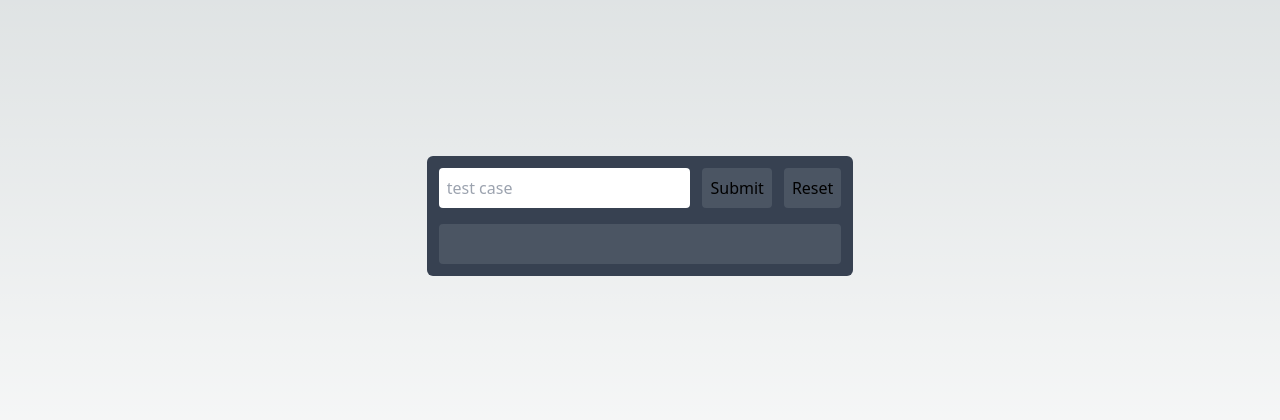
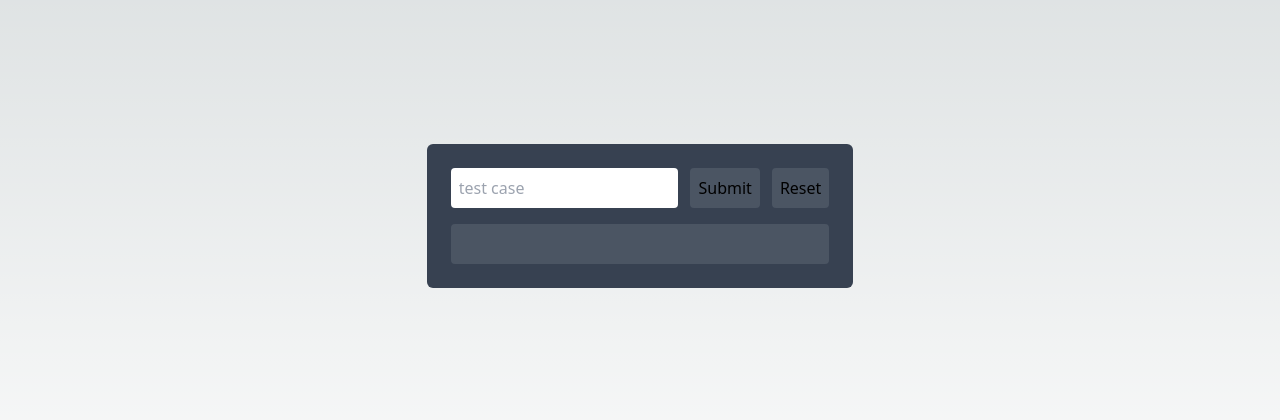
Before and after one commit to RyneBurden/pronvest-interview, a Next.js app: page / in a window 1280 px wide. Shown: the part 184-604 px from the top of the page. Built offline with nearby package versions, Linux system fonts and the light colour scheme.

Commit message:
add more padding

```diff
--- a/src/pages/index.tsx
+++ b/src/pages/index.tsx
@@ -120,7 +120,7 @@ export default function Home() {
         <link rel="icon" href="/favicon.ico" />
       </Head>
       <main className="h-screen w-screen flex items-center justify-center">
-        <div className="h-fit w-1/3 bg-gray-700 rounded-md p-3 space-y-4">
+        <div className="h-fit w-1/3 bg-gray-700 rounded-md p-6 space-y-4">
           <div className="h-fit w-full flex items-center">
             <form
               className="w-full flex space-x-3"
```
